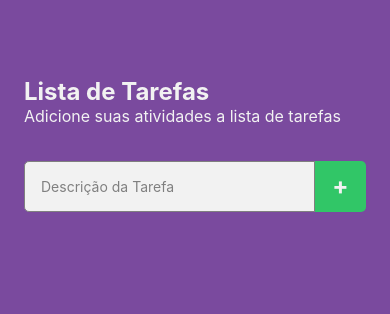
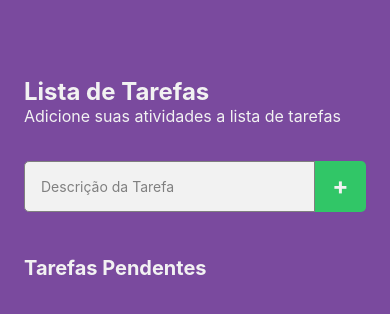
Before and after one commit to zarkye/provab1, a React Native app: screen / in a window 390 px wide. Shown: the top 314 px of the page. Built offline with nearby package versions, Linux system fonts and the light colour scheme.

Commit message:
FlatList das tarefas foi feita e as funções de adicionar uma tarefa e remover estão funcionando

```diff
--- a/src/screens/Home/index.tsx
+++ b/src/screens/Home/index.tsx
@@ -1,14 +1,25 @@
 import { useState } from 'react';
 import { styles } from './styles'
-import {View, FlatList, Text, TextInput, TouchableOpacity} from 'react-native'
+import {View, FlatList, Text, TextInput, TouchableOpacity, Alert} from 'react-native'
+import Product from '../components/Product';
+
+interface Produto {
+    name: string,
+}
 
 export default function Home(){
 
+
     const [newProduct, setNewProduct] = useState("")
-    const [products, setProducts] = useState<String[]>([])
+    const [products, setProducts] = useState<Produto[]>([])
 
     function handleOnAdd(){
+        setProducts([...products, {name: newProduct}])
+    }
 
+    function handleOnRemove(name: string){
+        setProducts(products.filter((item) => item.name !== name))
+        setNewProduct("")
     }
 
     return (
@@ -23,12 +34,27 @@ export default function Home(){
                     placeholder='Descrição da Tarefa'
                     placeholderTextColor={"#808080"}
                     value={newProduct}
+                    onChangeText={setNewProduct}
                     >
                 </TextInput>
                 <TouchableOpacity style={styles.addButton} onPress={handleOnAdd}>
                     <Text style={styles.titleText}>+</Text>
                 </TouchableOpacity>
             </View>
+            <Text style={styles.pendindTasksText}>
+                Tarefas Pendentes
+            </Text>
+            <FlatList
+                data={products}
+                renderItem={({item}) =>
+                    <Product name={item.name} onRemove={() => handleOnRemove(item.name)}>
+                    </Product>
+                }
+                keyExtractor={(item) => item.name}
+                showsVerticalScrollIndicator={false}
+                scrollEnabled={products.length > 0}
+                style={styles.list}
+            />
         </View>
     );
 }
--- a/src/screens/Home/styles.tsx
+++ b/src/screens/Home/styles.tsx
@@ -27,6 +27,8 @@ export const styles = StyleSheet.create({
     inputWrapper: {
         width: "100%",
         height: 51,
+        justifyContent: "center",
+        alignItems: "center",
         marginTop: 25,
         flexDirection: "row",
     },
@@ -48,6 +50,15 @@ export const styles = StyleSheet.create({
         justifyContent: "center",
         alignItems: "center",
         color: "#fff"
+    },
+    pendindTasksText: {
+        color: "#F2F2F2",
+        fontSize: 20,
+        fontWeight: 700,
+        lineHeight: 24,
+        marginTop: 34,
+    },
+    list: {
 
     }
 })
--- /dev/null
+++ b/src/screens/components/Product.tsx
@@ -0,0 +1,48 @@
+import { Text, View, StyleSheet, TouchableOpacity, Image } from "react-native"
+
+interface Props{
+    name: string,
+    onRemove: () => void
+}
+
+
+export default function Product(props: Props){
+    return (
+        <View style={styles.container}>
+            <View style={styles.productText}>
+                <Text>{props.name}</Text>
+            </View>
+            <TouchableOpacity style={styles.removeButton} onPress={props.onRemove}>
+                <Image
+                    source={require('../../../assets/delete.png')}
+                />
+            </TouchableOpacity>
+        </View>
+    )
+}
+
+const styles = StyleSheet.create({
+    container: {
+        width: 345,
+        height: 44,
+        flexDirection: "row",
+        marginBottom: 8,
+
+    },
+    productText: {
+        width: 301,
+        backgroundColor: "#F2F2F2",
+        borderTopLeftRadius: 5,
+        borderBottomLeftRadius: 5,
+        padding: 12
+    },
+    removeButton: {
+        alignItems: "center",
+        justifyContent: "center",
+        width: 44,
+        height: 44,
+        borderTopRightRadius: 5,
+        borderBottomRightRadius: 5,
+        backgroundColor: "#E23C44"
+    }
+})
```
Also changed, not shown: assets/add.png (added), assets/delete.png (added).
